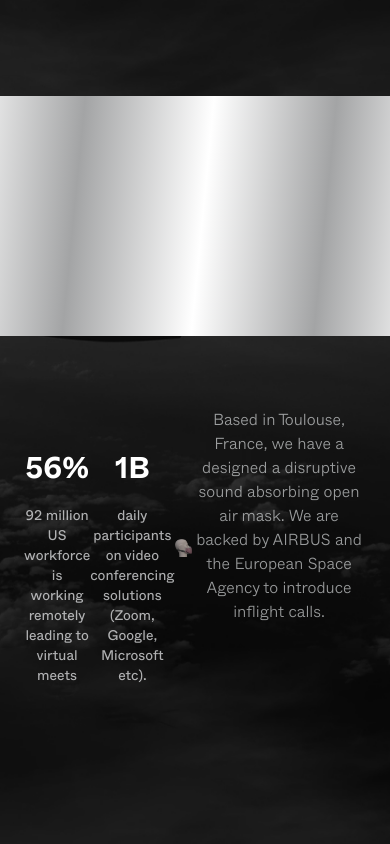
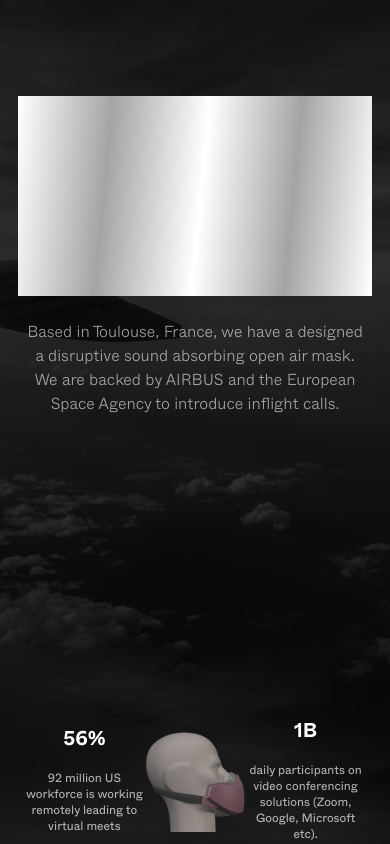
Before and after one commit to Femil32/skyted, a React (Vite) app: page / in a window 390 px wide. Shown: the top 844 px of the page. Built offline with nearby package versions, Linux system fonts and the light colour scheme.

Commit message:
update home page & header

```diff
--- a/src/App.css
+++ b/src/App.css
@@ -87,11 +87,11 @@ li.nav-link:hover{
 }
 
 .state-digit {
-  @apply text-3xl md:text-5xl font-semibold mb-4 md:text-left
+  @apply text-xl md:text-5xl font-semibold mb-4 md:text-left
 }
 
 .gray-discription {
-  @apply max-w-[250px] relative text-gray-100 opacity-70 text-sm md:text-base md:text-left
+  @apply max-w-[250px] relative text-gray-100 opacity-70 text-xs md:text-base md:text-left
 }
 
 .section-container {
--- a/src/components/home/Events.jsx
+++ b/src/components/home/Events.jsx
@@ -59,11 +59,6 @@ const slideData = [
   },
 ];
 
-const SwiperButtonNext = ({ children }) => {
-  const swiper = useSwiper();
-  return <button type="button" onClick={() => swiper.slideNext()}>{children}</button>;
-};
-
 function Events() {
   // const swiper = useSwiper();
 
@@ -75,15 +70,17 @@ function Events() {
           <Swiper
             slidesPerView={1}
             spaceBetween={10}
+            centeredSlides
+            loop="true"
             breakpoints={{
               768: {
-                slidesPerView: 2,
+                slidesPerView: 3,
                 spaceBetween: 40,
               },
             }}
             // navigation
             // modules={[Navigation]}
-            centeredSlides="true"
+            // centeredSlides="true"
             className="mySwiper"
           >
             {slideData.map((slide, i) => (
--- a/src/components/home/Hero.jsx
+++ b/src/components/home/Hero.jsx
@@ -18,10 +18,10 @@ const Hero = () => {
   }, []);
 
   return (
-    <div ref={hero} className="hero-bg section-container min-h-screen pb-0">
-      <div className="flex h-full w-full justify-center items-center flex-col gap-6">
+    <div ref={hero} className="hero-bg flex section-container min-h-screen pb-0">
+      <div className="flex md:h-full w-full justify-center items-center flex-col gap-6">
         {/* Headline */}
-        <div className="h-full w-full flex gap-6 items-center flex-col justify-end pt-16">
+        <div className="h-full w-full md:flex gap-6 items-center flex-col justify-end pt-16 hidden">
           <div className="relative mb-12 text-center font-radwave text-5xl md:text-6xl text-gray-800 font-radwave-demo">
             <div className="w-full relative md:tracking-[-0.03em] font-bold md:leading-[76px] uppercase [background:linear-gradient(95.57deg,_#fff,_#a3a4a5_25.52%,_#fff_51.56%,_#a3a4a5_76.31%,_#fff)] [-webkit-background-clip:text] [-webkit-text-fill-color:transparent] inline-block">
               <p className="[margin-block-start:0] [margin-block-end:0px]">
@@ -70,6 +70,54 @@ const Hero = () => {
 
           </div>
         </div>
+
+        {/* mobile */}
+        <div className="h-full w-full flex gap-6 items-center flex-col justify-end pt-16 md:hidden">
+          <div className="relative text-center font-radwave text-4xl  text-gray-800 font-radwave-demo">
+            <div className="w-full relative font-bold  uppercase [background:linear-gradient(95.57deg,_#fff,_#a3a4a5_25.52%,_#fff_51.56%,_#a3a4a5_76.31%,_#fff)] [-webkit-background-clip:text] [-webkit-text-fill-color:transparent] inline-block">
+              <p className="[margin-block-start:0] [margin-block-end:0px]">
+                Silent Calls. Silent Games.
+              </p>
+              <p className="m-[0]">Everywhere. Anytime.</p>
+            </div>
+          </div>
+          {/* description */}
+          <div className="data h-full self-baseline">
+            <article className=" text-center">
+              <p className="font-light text-light-gray/60">
+                Based in Toulouse, France, we have a designed a disruptive sound absorbing open
+                air mask. We are backed by AIRBUS and the European Space Agency to introduce
+                inflight calls.
+              </p>
+            </article>
+          </div>
+          <div className="flex justify-center items-center w-full">
+            {/* stats */}
+            <article className="relative flex justify-center items-center  text-center">
+              <div className=" animate">
+                <h2 className="state-digit">56%</h2>
+                <p className="gray-discription">
+                  92 million US workforce is
+                  working remotely leading
+                  to virtual meets
+                </p>
+              </div>
+              {/* mask man */}
+              <div className="w-52 lg:w-[32rem] object-contain">
+                <img src={MaskIMG} alt="Maskman" className="w-full h-full" />
+              </div>
+              <div className="animate">
+                <h2 className="state-digit">1B</h2>
+                <p className="gray-discription">
+                  daily participants on video
+                  conferencing solutions (Zoom,
+                  Google, Microsoft etc).
+
+                </p>
+              </div>
+            </article>
+          </div>
+        </div>
       </div>
     </div>
   );
--- a/src/layout/Header.jsx
+++ b/src/layout/Header.jsx
@@ -76,7 +76,7 @@ function Header() {
   }, [location]);
 
   return (
-    <div id="navbar" ref={navbar} className="navbar border-0 outline-0 transition-all duration-700 fixed top-0 z-40 px-24 py-4 hidden md:flex">
+    <div id="navbar" ref={navbar} className="navbar border-0 outline-0 transition-all duration-700 fixed top-0 z-40 md:px-24 px-6 justify-between ">
       <div className="navbar-start">
         <div className="dropdown">
           <button type="button" className={`${navState.isClicked ? "text-white z-[99]" : "text-black"} ${isBlackHeader ? "text-black" : "text-white"} relative cursor-pointer h-6`} disabled={isDisabled} onClick={handleNav}>
@@ -86,10 +86,10 @@ function Header() {
           </button>
         </div>
       </div>
-      <div className=" absolute left-1/2 -translate-x-1/2">
-        <SkytedLogo className="w-32" isBlack={isBlackHeader} />
+      <div className="relative md:absolute md:left-1/2 md:-translate-x-1/2">
+        <SkytedLogo className="md:w-32 w-18" isBlack={isBlackHeader} />
       </div>
-      <div className="navbar-end">
+      <div className="hidden md:inline-flex navbar-end ">
         <CtaBtn text="Let’s Connect" className={`${isBlackHeader ? "text-white bg-black" : "text-black bg-white"} xl:text-base text-sm`} />
       </div>
       <NavBar navState={navState} handleNav={handleNav} />
--- a/src/layout/NavBar.jsx
+++ b/src/layout/NavBar.jsx
@@ -3,7 +3,6 @@ import PropTypes from "prop-types";
 import React, { useEffect, useRef } from "react";
 import { NavLink } from "react-router-dom";
 import LogoNav from "@/assets/imgs/logo-nav.png";
-import { CloseIcon } from "../components/AllSvgs";
 
 const NavBar = ({ navState, handleNav }) => {
   const navLinks = [
@@ -103,13 +102,10 @@ const NavBar = ({ navState, handleNav }) => {
     <nav ref={nav} className="main-nav transform transition-all w-full hidden overflow-hidden fixed top-0 left-0 h-screen z-50">
       <div className="fixed inner h-full w-screen bg-blue-600 left-0 top-0 z-10" />
       <div className="fixed outer h-full w-screen  navbar-bg left-0 top-0 z-10" />
-      <div className="wrapper justify-between items-center section-container h-full w-full flex z-50 relative">
-        {/* <button type="button" className="mx-4 nav-link absolute top-8 left-26 -translate-x-1/2 text-white" onClick={handleNav}>
-          <CloseIcon width={12} />
-        </button> */}
-        <div className="flex relative justify-between w-full items-start">
+      <div className="wrapper md:justify-between justify-center items-center section-container h-full w-full flex z-50 relative flex-col md:flex-row max-sm:gap-10">
+        <div className="flex relative md:justify-between justify-center w-full items-start text-center sm:text-left">
           <div className="">
-            <ul className="nav-links space-y-4 leading-3">
+            <ul className="nav-links md:space-y-4 space-y-2 leading-3">
               {
                 navLinks.map((link, i) => (
                   <li
@@ -129,7 +125,7 @@ const NavBar = ({ navState, handleNav }) => {
               }
             </ul>
           </div>
-          <aside className="border-l-2 border-gray-100/10 px-8 max-w-sm nav-link">
+          <aside className="border-l-2 border-gray-100/10 px-8 max-w-sm nav-link hidden md:block">
             <h3 className="xl:text-2xl text-xl mb-10">Skyted.inc</h3>
             <div className="text-light-gray">
               <address className="mb-6 lg:text-base text-sm">
@@ -145,7 +141,7 @@ const NavBar = ({ navState, handleNav }) => {
             </div>
           </aside>
         </div>
-        <div className="absolute bottom-24 right-28 xl:max-w-lg lg:max-w-sm max-w-xs nav-link">
+        <div className="md:absolute bottom-24 right-28 xl:max-w-lg lg:max-w-sm max-sm:w-44 nav-link">
           <img src={LogoNav} alt="skyted" className="w-full h-full" />
         </div>
       </div>
--- a/src/layout/index.jsx
+++ b/src/layout/index.jsx
@@ -6,7 +6,6 @@ import Header from "./Header";
 function Layout() {
   return (
     <div className="overflow-hidden">
-      {/* <NavBar isNavOpen={navState} setIsNavOpen={handleNav} /> */}
       <Header />
       <Outlet />
       <Footer />
```
